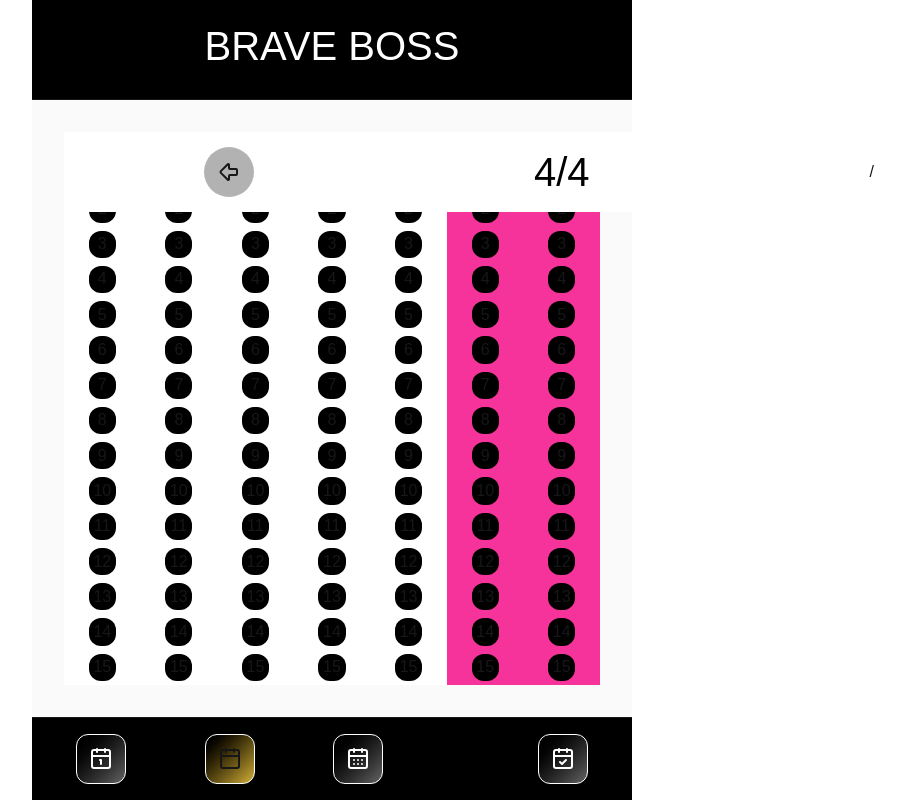
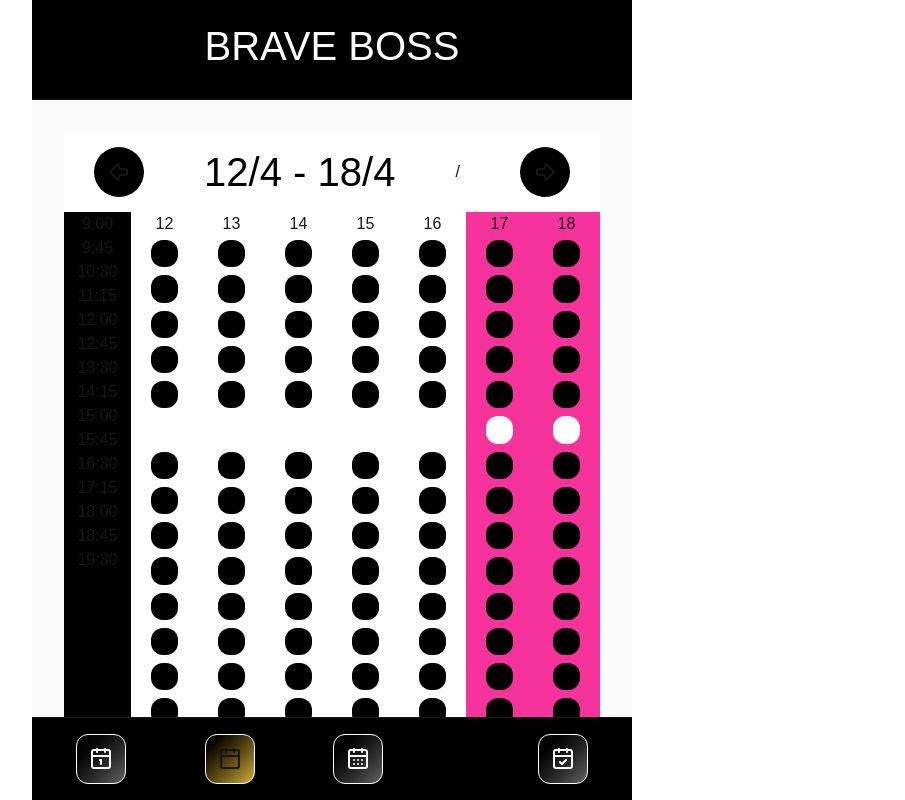
Before and after one commit to PauloMiguelVIdal/barberCallendar, a Next.js app: page / in a window 1280 px wide. Both pictures are taken after a click on the button 537 px from the left and 759 px from the top of the page. Shown: the whole page, without its empty margins (308-1213 px from the left). Built offline with nearby package versions, Linux system fonts and the light colour scheme.

Commit message:
realizado ajustes callendars

```diff
--- a/app/components/Callendar.tsx
+++ b/app/components/Callendar.tsx
@@ -15,7 +15,7 @@ export default function Callendar() {
   const esseMês = new Date().getMonth()
   const esseDia = new Date().getDay()
   const esseMêsDays = new Date(esseAno, esseMês, 0).getDate()
-
+console.log(esseDia)
   const [diaVizualizado, setDiaVizualizado] = useState(esseDia)
   const [mesVizualizado, setMesVizualizado] = useState(esseMês)
 
@@ -83,10 +83,8 @@ export default function Callendar() {
     <div className="w-full h-full">
       <div className="w-full h-[80px] w-full bg-white flex items-center justify-self-center justify-around self-center">
         <button onClick={setAnteriorDia} disabled={esseDia === diaVizualizado} className={`flex w-[50px] h-[50px] ${esseDia === diaVizualizado ? 'bg-black/30' : 'bg-black'} rounded-full items-center justify-center`}><ArrowBigLeft color="white" /></button>
-        {/* <h1 className="text-[40px] text- text-black">{diaVizualizado}/{esseMês}</h1>/ */}
-        <h1 className="m-auto text-[40px] text-black">
-          15/5
-        </h1>        <button onClick={setProximoDia} className="flex w-[50px] h-[50px] bg-black rounded-full items-center justify-center"><ArrowBigRight color="white"/></button>
+        <h1 className="text-[40px] text- text-black">{diaVizualizado}/{esseMês}</h1>/
+         <button onClick={setProximoDia} className="flex w-[50px] h-[50px] bg-black rounded-full items-center justify-center"><ArrowBigRight color="white"/></button>
       </div>
       <div className="flex items-center flex-col">
 
--- a/app/components/CallendarWeek.tsx
+++ b/app/components/CallendarWeek.tsx
@@ -1,30 +1,53 @@
 'use client'
 import { useState } from "react"
-import { ArrowBigLeft, ArrowBigRight,} from 'lucide-react';
+import { ArrowBigLeft, ArrowBigRight, } from 'lucide-react';
+import { horarioType } from "../types/horario";
 
-export default function CallendarWeek() {
+
+
+export default function CallendarWeek({ horario }) {
     const esseAno = new Date().getFullYear()
     const esseMês = new Date().getMonth()
     const esseDia = new Date().getDay()
     const esseMêsDays = new Date(esseAno, esseMês, 0).getDate()
 
-    const [diaVizualizado, setDiaVizualizado] = useState(esseDia)
+
+    const [horarios, setHorarios] = useState<horarioType[]>([
+        { hora: '9:00', ocupado: false, telefone: '', nome: '' },
+        { hora: '9:45', ocupado: false, telefone: '', nome: '' },
+        { hora: '10:30', ocupado: false, telefone: '', nome: '' },
+        { hora: '11:15', ocupado: false, telefone: '', nome: '' },
+        { hora: '12:00', ocupado: false, telefone: '', nome: '' },
+        { hora: '12:45', ocupado: true, telefone: '', nome: '' },
+        { hora: '13:30', ocupado: false, telefone: '', nome: '' },
+        { hora: '14:15', ocupado: false, telefone: '', nome: '' },
+        { hora: '15:00', ocupado: false, telefone: '', nome: '' },
+        { hora: '15:45', ocupado: false, telefone: '', nome: '' },
+        { hora: '16:30', ocupado: false, telefone: '', nome: '' },
+        { hora: '17:15', ocupado: false, telefone: '', nome: '' },
+        { hora: '18:00', ocupado: false, telefone: '', nome: '' },
+        { hora: '18:45', ocupado: false, telefone: '', nome: '' },
+        { hora: '19:30', ocupado: false, telefone: '', nome: '' }
+    ]);
+
+
+    const [semanaVizualizado, setSemanaVizualizado] = useState(esseDia)
     const [mesVizualizado, setMesVizualizado] = useState(esseMês)
 
-    function setProximoDia() {
-        if (esseMêsDays === diaVizualizado) {
+    function setProximoSemana() {
+        if (esseMêsDays === diaInicioSemana) {
             console.log(esseMês)
-            setDiaVizualizado(1)
+            setSemanaVizualizado(1)
             setMesVizualizado(mesVizualizado + 1)
         } else {
-            setDiaVizualizado(diaVizualizado + 1)
+            setSemanaVizualizado(diaInicioSemana + 1)
         }
 
     }
 
-    function setAnteriorDia() {
+    function setAnteriorSemana() {
 
-        setDiaVizualizado(diaVizualizado - 1)
+        setSemanaVizualizado(diaInicioSemana - 1)
     }
 
 
@@ -35,10 +58,11 @@ export default function CallendarWeek() {
 
 
 
-    const diaInicio = 12
+    const diaInicioSemana = 12
+    const diaFimSemana = 18
     const totalBlocos = 15
 
-    for (let i = diaInicio; i < diaInicio + 7; i++) {
+    for (let i = diaInicioSemana; i < diaInicioSemana + 7; i++) {
         arrayThisWeek.push(i)
     }
     for (let i = 1; i < totalBlocos + 1; i++) {
@@ -50,23 +74,31 @@ export default function CallendarWeek() {
 
 
     return (
-    <div className="w-full h-full">
-            <div className="w-full h-[80px] bg-white fixed flex items-center justify-around self-center">
-                <button onClick={setAnteriorDia} disabled={esseDia === diaVizualizado} className={`flex w-[50px] h-[50px] ${esseDia === diaVizualizado ? 'bg-black/30' : 'bg-black'} rounded-full items-center justify-center`}><ArrowBigLeft /></button>
-                <h1 className="text-[40px] text- text-black">{diaVizualizado}/{esseMês}</h1>/
-                <button onClick={setProximoDia} className="flex w-[50px] h-[50px] bg-black rounded-full items-center justify-center"><ArrowBigRight /></button>
+        <div className="w-full h-full">
+            <div className="w-full h-[80px] w-full bg-white flex items-center justify-self-center justify-around self-center">
+                <button onClick={setAnteriorSemana} disabled={esseDia === diaInicioSemana} className={`flex w-[50px] h-[50px] ${esseDia === diaInicioSemana ? 'bg-black/30' : 'bg-black'} rounded-full items-center justify-center`}><ArrowBigLeft /></button>
+                <h1 className="text-[40px] text- text-black">{diaInicioSemana}/{esseMês} - {diaFimSemana}/{esseMês}</h1>/
+                <button onClick={setProximoSemana} className="flex w-[50px] h-[50px] bg-black rounded-full items-center justify-center"><ArrowBigRight /></button>
             </div>
             <div className="w-full h-[100%]">
-                <div className="grid w-full grid-cols-7 h-full grid-rows-1 bg-black ">
+                <div className="grid w-full grid-cols-8 h-full grid-rows-1 bg-black ">
+                    <div className="grid-col-1">
+
+                        {horarios.map((indice: horarioType) => (
+                            <h1 className="text-center">{indice.hora}</h1>
+                        ))}
+                    </div>
                     {arrayThisWeek.map((index) => (
                         <div key={index} className={`flex flex-col ${index > 16 ? 'bg-pink-500' : 'bg-white'} justify-center h-full w-full items-center`}>
                             <div>
                                 {index}
                             </div>
                             <div className={`flex flex-col h-full items-center justify-around  ${index > 16 ? 'bg-pink-500' : 'bg-white'} bg-blue-500 w-full`}>
-                                {arrayThisDay.map((index) => (
-                                    <div key={index} className={`flex justify-center bg-black rounded-xl m-1 h-full aspect-square items-center`}>
-                                        {index}
+
+
+                                {horarios.map((index) => (
+                                    <div key={index} className={`flex justify-center ${index.ocupado?'bg-white' :'bg-black'}  rounded-xl m-1 h-full aspect-square items-center`}>
+                                        {index.ocupado}
                                     </div>
                                 ))
                                 }
```
